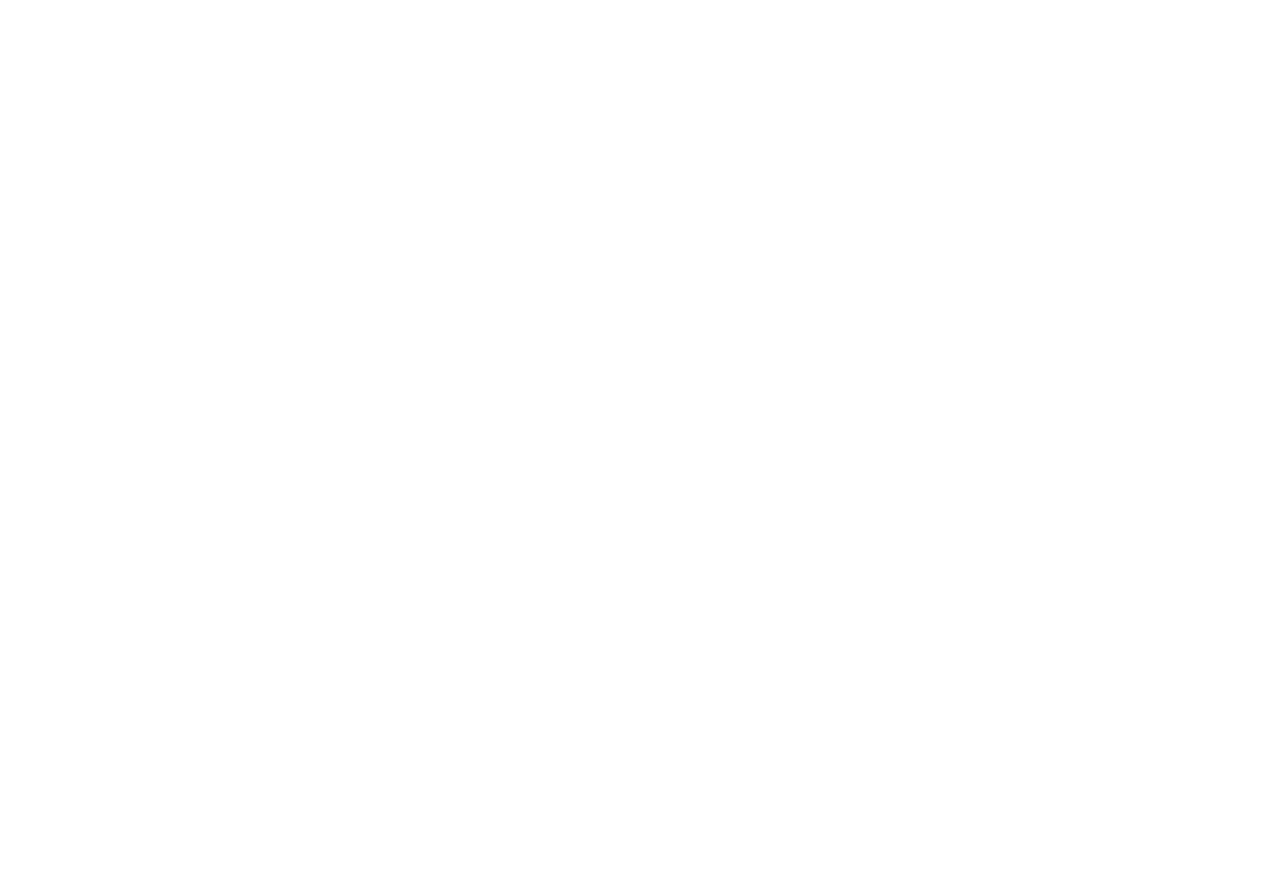
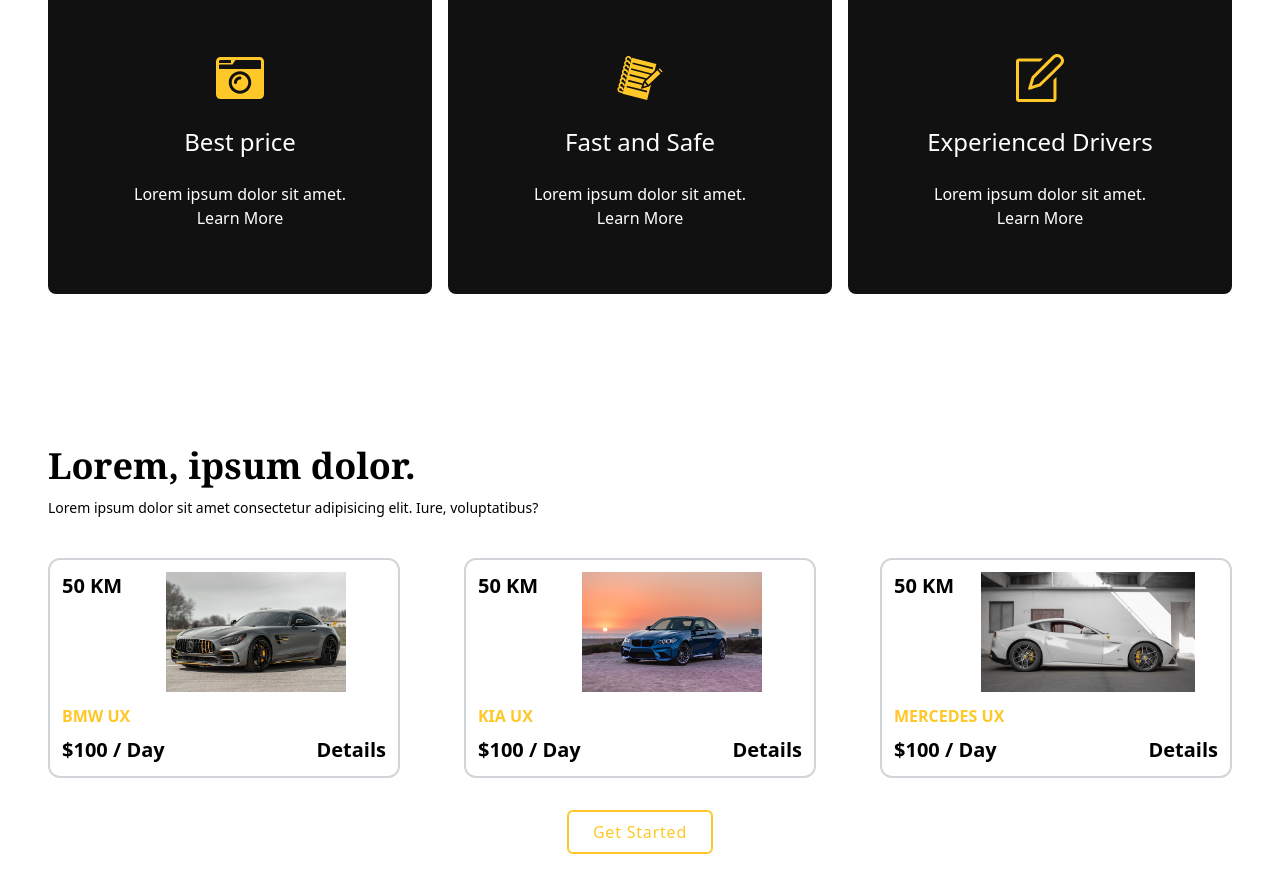
Before and after one commit to Subodh-27/CarRentalSite-React, a React (Vite) app: page / in a window 1280 px wide. Shown: the part 1482-2374 px from the top of the page. Before the commit the page ends 1280 px from the top, so only its background shows below. Built offline with nearby package versions, Linux system fonts and the light colour scheme.

Commit message:
Car List Section

```diff
--- a/src/App.jsx
+++ b/src/App.jsx
@@ -5,6 +5,8 @@
 import Navbar from "./components/Navbar/Navbar";
 import Hero from "./components/Hero/Hero";
 import About from "./components/About/About";
+import Services from "./components/Services/Services";
+import CarList from "./components/CarList/CarList";
 
 const App = () => {
   const [theme, setTheme] = useState(localStorage.getItem("theme") ? localStorage.getItem("theme") : "light");
@@ -36,6 +38,8 @@
       <Navbar theme={theme} setTheme={setTheme}/>
       <Hero theme={theme}/>
       <About/>
+      <Services/>
+      <CarList/>
     </div>
   );
 };
--- /dev/null
+++ b/src/components/CarList/CarList.jsx
@@ -0,0 +1,75 @@
+import car3 from "../../assets/car3.jpg";
+import car4 from "../../assets/car4.jpg";
+import car5 from "../../assets/car5.jpg";
+
+const CarsListData = [
+    {
+        name: "BMW UX",
+        price: 100,
+        image: car3,
+        aosDelay: "0",
+    },
+    {
+        name: "KIA UX",
+        price: 100,
+        image: car4,
+        aosDelay: "500",
+    },
+    {
+        name: "MERCEDES UX",
+        price: 100,
+        image: car5,
+        aosDelay: "1000",
+    },
+]
+
+const CarList = () => {
+    return (
+        <div className="pb-24 pt-12 bg-white dark:bg-dark dark:text-white">
+            <div className="container">
+                {/* Heading */}
+                <h1 data-aos="fade-up" className="text-3xl sm:text-4xl font-semibold font-serif mb-3">Lorem, ipsum dolor.</h1>
+                <p data-aos="fade-up" className="text-sm pb-10">Lorem ipsum dolor sit amet consectetur adipisicing elit. Iure, voluptatibus?</p>
+
+                {/* Car Listing Cards */}
+                <div>
+                    <div
+                        className="grid grid-cols-1 sm:grid-cols-2 md:grid-cols-3 gap-16"
+                    >
+                        {
+                            CarsListData.map((car) => (
+                                <div
+                                    key={car.name}
+                                    data-aos="fade-up"
+                                    data-aos-delay={car.aosDelay}
+                                    className="space-y-3 border-2 border-gray-300 hover:border-primary p-3 rounded-xl relative group">
+                                    <div className="w-full h-[120px]">
+                                        <img src={car.image} alt="Car Image" className="w-full h-[120px] object-contain sm:translate-x-8 group-hover:translate-x-16 duration-700"/>
+                                    </div>
+                                    <div className="space-y-2">
+                                        <h1 className="text-primary font-semibold">{car.name}</h1>
+                                        <div className="flex justify-between items-center text-xl font-semibold">
+                                            <p>${car.price} / Day</p>
+                                            <a href="#">Details</a>
+                                        </div>
+                                    </div>
+                                    <p className="text-xl font-semibold absolute top-0 left-3">
+                                        50 KM
+                                    </p>
+                                </div>
+                            ))
+                        }
+                    </div>
+                </div>
+
+                <div className="grid place-content-center mt-8">
+                    <button className="button-outline" data-aos="fade-up">
+                        Get Started
+                    </button>
+                </div>
+            </div>
+        </div>
+    )
+};
+
+export default CarList;
--- /dev/null
+++ b/src/components/Services/Services.jsx
@@ -0,0 +1,66 @@
+import { FaCameraRetro } from "react-icons/fa";
+import { GiNotebook } from "react-icons/gi";
+import { SlNote } from "react-icons/sl";
+
+const skillsData = [
+    {
+        name: "Best price",
+        icon: (
+            <FaCameraRetro className="text-5xl text-primary group-hover:text-black duration-300" />
+        ),
+        link: "#",
+        description: "Lorem ipsum dolor sit amet.",
+        aosDelay: "0",
+    },
+    {
+        name: "Fast and Safe",
+        icon: (
+            <GiNotebook className="text-5xl text-primary group-hover:text-black duration-300" />
+        ),
+        link: "#",
+        description: "Lorem ipsum dolor sit amet.",
+        aosDelay: "500",
+    },
+    {
+        name: "Experienced Drivers",
+        icon: (
+            <SlNote className="text-5xl text-primary group-hover:text-black duration-500" />
+        ),
+        link: "#",
+        description: "Lorem ipsum dolor sit amet.",
+        aosDelay: "1000",
+    },
+]
+
+const Services = () => {
+    return (
+        <div className="py-14 dark:bg-black dark:text-white sm:min-h-[600px] sm:grid sm:place-items-center">
+            <div className="container">
+                <div className="pb-12">
+                    <h1
+                        className="text-3xl font-semibold text-center font-serif sm:text-4xl"
+                    >Why Choose Us</h1>
+                </div>
+                <div className="grid grid-cols-1 sm:grid-cols-2 md:grid-cols-3 gap-4">
+                    {
+                        skillsData.map((skill) => (
+                            <div
+                                key={skill.name}
+                                data-aos="fade-up"
+                                data-aos-delay={skill.aosDelay}
+                                className="card text-center group space-y-3 sm:space-y-6 p-4 sm:p-16 bg-dark hover:bg-primary duration-300 text-white hover:text-black rounded-lg"
+                            >
+                                <div className="grid place-items-center">{skill.icon}</div>
+                                <h1 className="text-2xl">{skill.name}</h1>
+                                <p>{skill.description}</p>
+                                <a href={skill.link}>Learn More</a>
+                            </div>
+                        ))
+                    }
+                </div>
+            </div>
+        </div>
+    )
+};
+
+export default Services;
```
Also changed, not shown: 1 other file (tests, documents, lock files or other folders).
